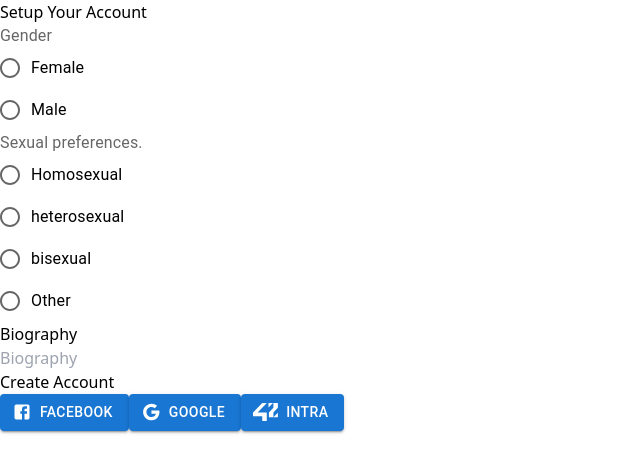
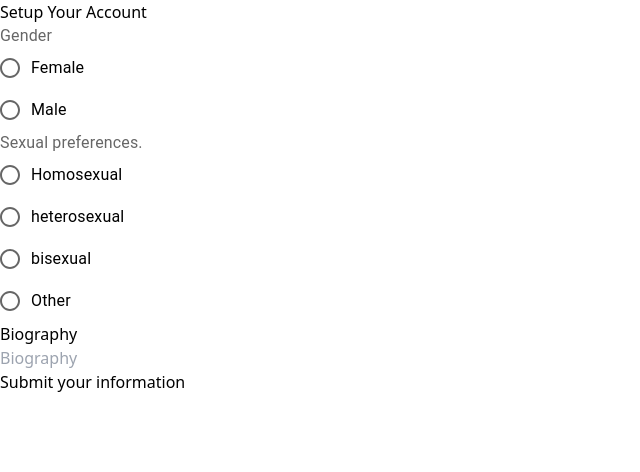
Before and after one commit to anastabiti/Matcha-42, a React (Vite) app in the folder frontend/: page /setup in a window 1280 px wide. Shown: the top 472 px of the page, without its empty margins (0-640 px from the left). Built offline with nearby package versions, Linux system fonts and the light colour scheme.

Commit message:
split auth strategies . fix auth, use session

```diff
--- a/frontend/src/components/setup_page.tsx
+++ b/frontend/src/components/setup_page.tsx
@@ -1,9 +1,5 @@
 import { useState } from "react";
-import GoogleButton from "react-google-button";
 import Button from "@mui/material/Button";
-import FacebookIcon from "@mui/icons-material/Facebook";
-// https://mui.com/material-ui/material-icons/?srsltid=AfmBOopJikFhdTyZ7jeW_GHSILmUTDSBVafswowgwSgwNmSJRP6PpTKQ&query=google&selected=Google
-import GoogleIcon from "@mui/icons-material/Google";
 
 import Radio from "@mui/material/Radio";
 import RadioGroup from "@mui/material/RadioGroup";
@@ -31,7 +27,7 @@ const Setup_page = () => {
     setSuccess("");
 
     try {
-      const response = await fetch("http://localhost:3000/api/registration", {
+      const response = await fetch("http://localhost:3000/api/user/information", {
         method: "POST",
         headers: {
           "Content-Type": "application/json",
@@ -42,11 +38,9 @@ const Setup_page = () => {
       const data = await response.json();
 
       if (response.ok) {
-        console.log(
-          "Registration successful! Please check your email for verification."
-        );
+
         setSuccess(
-          "Registration successful! Please check your email for verification."
+          "Your information has been submitted successfully."
         );
         setFormData({
          gender: "",
@@ -197,10 +191,10 @@ const Setup_page = () => {
               />
               </div>
 
-              {error && <div className="text-red-500 text-sm">{error}</div>}
+              {error && <div className="text-slate-100 text-sm">{error}</div>}
 
               {success && (
-                <div className="text-green-500 text-sm">{success}</div>
+                <div className="text-white text-sm">{success}</div>
               )}
 
               <button
@@ -208,56 +202,10 @@ const Setup_page = () => {
                 className="w-full bg-pink-600 hover:bg-pink-700 text-white rounded-xl py-3 font-semibold"
                 disabled={isLoading}
               >
-                {isLoading ? "Creating Account..." : "Create Account"}
+                {isLoading ? "Submiting..." : "Submit your information"}
               </button>
             </form>
-            {/* <div className="flex items-center justify-center">
-              <GoogleButton
-                label="Sign up"
-                onClick={() => {
-                  //new link
-                  window.location.href =
-                    "http://localhost:3000/api/auth/google";
-                }}
-              />
-            </div> */}
-            <div className="flex items-center justify-center grid-cols-2 gap-4 ">
-              <Button
-                variant="contained"
-                onClick={() => {
-                  //new link
-                  window.location.href =
-                    "http://localhost:3000/api/auth/facebook";
-                }}
-                startIcon={<FacebookIcon />}
-              >
-                Facebook
-              </Button>
 
-              <Button
-                onClick={() => {
-                  //new link
-                  window.location.href =
-                    "http://localhost:3000/api/auth/google";
-                }}
-                variant="contained"
-                startIcon={<GoogleIcon />}
-              >
-                Google
-              </Button>
-
-              <Button
-                onClick={() => {
-                  //new link
-                  window.location.href =
-                    "http://localhost:3000/api/auth/intra42";
-                }}
-                variant="contained"
-                startIcon={<img src="42-Final-sigle-seul.svg" width={25}></img>}
-              >
-                Intra
-              </Button>
-            </div>
           </div>
         </div>
       </div>
```
Also changed, not shown: 2 other files (tests, documents, lock files or other folders).
